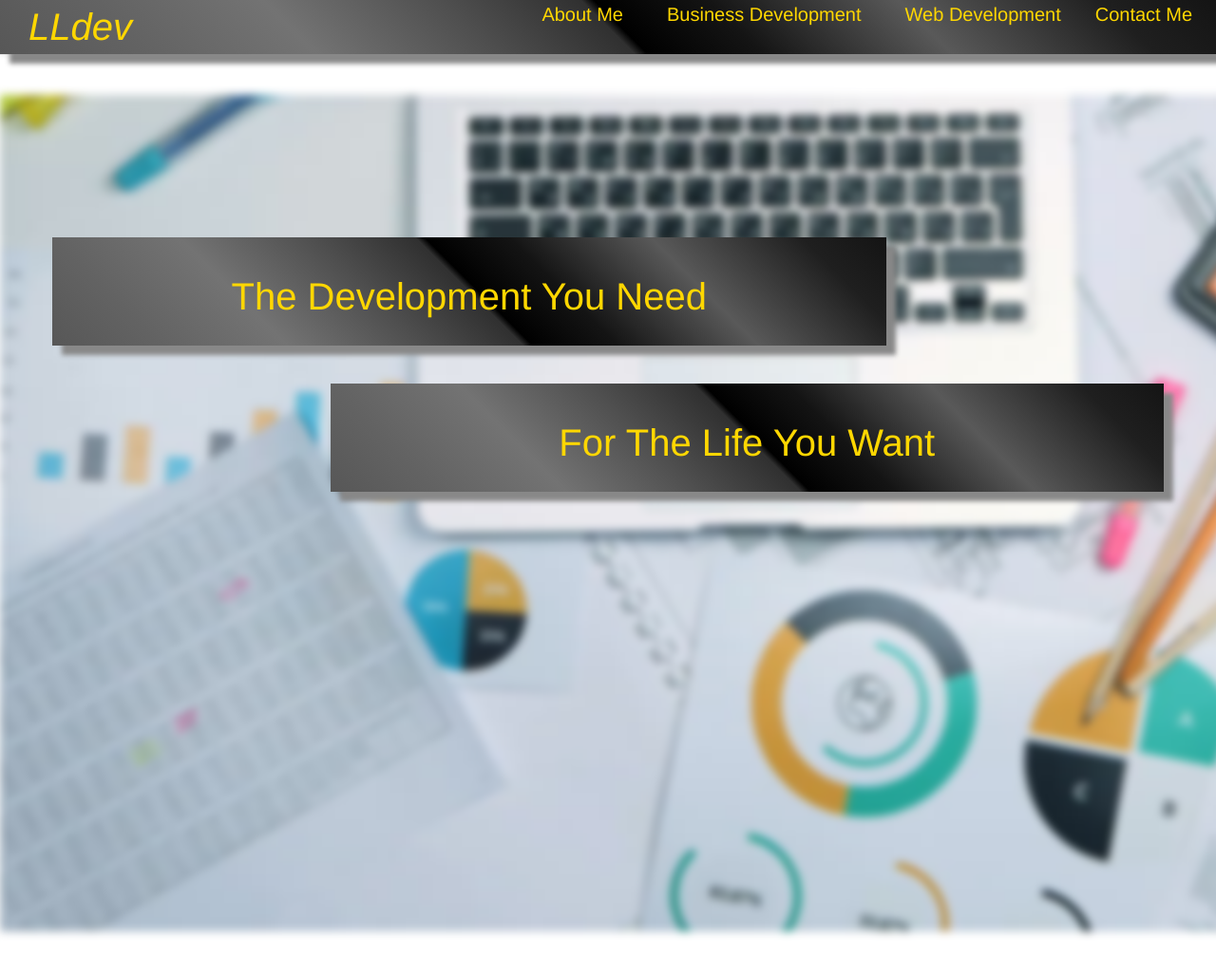
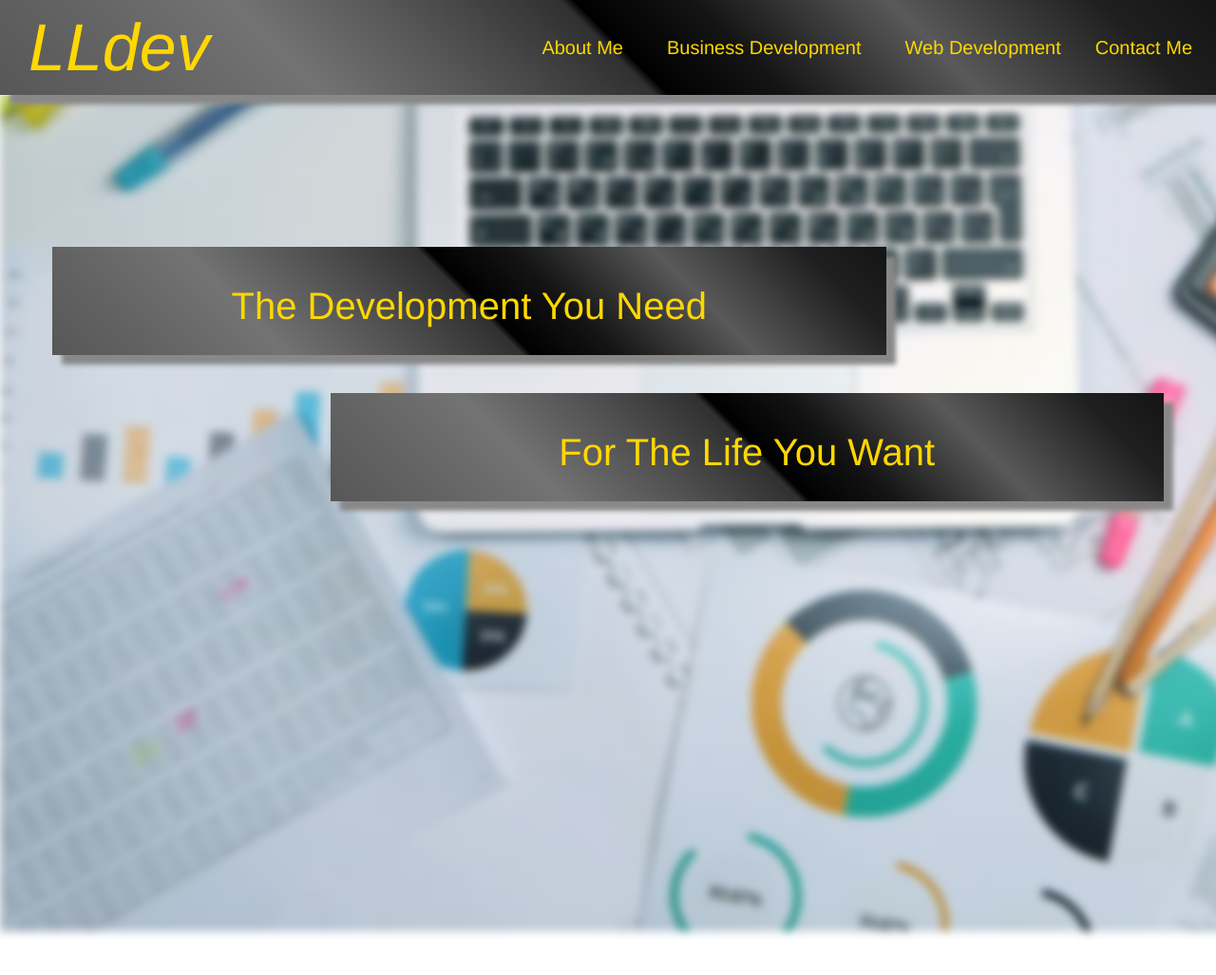
Before and after one commit to Ro-Lopez/tester, a PHP site: page / in a window 1280 px wide. Shown: the top 1027 px of the page at 95% size. Run offline with PHP 8.4, Linux system fonts and the light colour scheme; a stand-in replaces the project's code that opens the database connection; some libraries are stand-ins or nearby versions.

Commit message:
added the @ media, desktop and mobile look a bit different

```diff
--- a/css/style.css
+++ b/css/style.css
@@ -69,9 +69,10 @@
 	padding-top: 7rem;
 }
 
-.container {
-	padding-top: 10rem;
+#onload {
+	padding-top: 5rem;
 }
+
 
 /*.container-fluid {*/
 	/*padding-top: 25rem;*/
@@ -99,11 +100,6 @@ h2 {
 
 
 }
-
-/*#navbar{*/
-
-	/*padding-top: 4rem;*/
-/*}*/
 
 
 
@@ -281,3 +277,25 @@ h3 {
 	/*text-align: center;*/
 
 /*}*/
+
+
+@media only screen and (min-width: 768px) {
+
+		#onload {
+			padding-top: 1rem;
+		}
+
+
+		.container {
+			padding-top: 10rem;
+		}
+
+		em {
+			font-size: 7rem;
+		}
+
+		.nav.navbar-nav.navbar-right {
+			padding-top: 3.5rem;
+		}
+
+}
```
